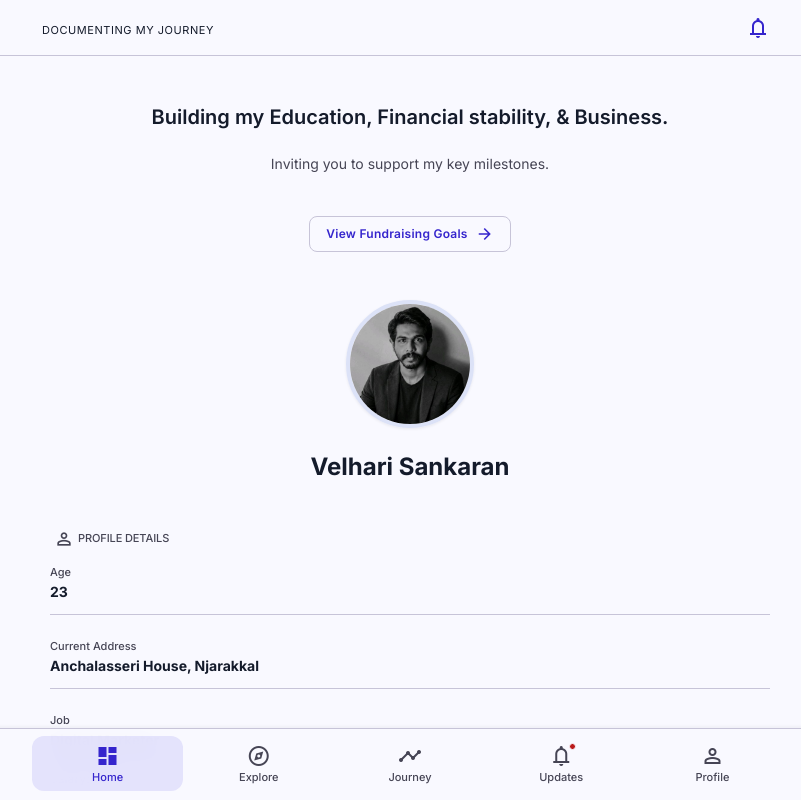
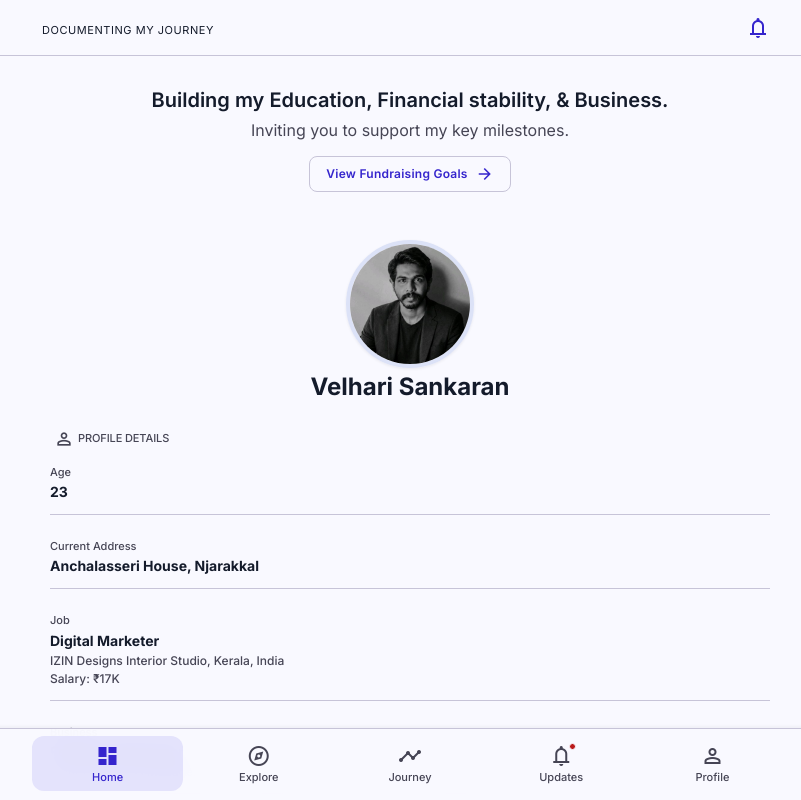
Before and after one commit to velharisankaran-ops/velharisankaran-ops.github.io, a React (Vite) app: page / in a window 1280 px wide. Shown: the top 800 px of the page, without its empty margins (230-1031 px from the left). Built offline with nearby package versions, Linux system fonts and the light colour scheme.

Commit message:
Fix hidden CSS margins causing massive gaps in hero

```diff
--- a/src/App.tsx
+++ b/src/App.tsx
@@ -76,23 +76,19 @@ function HomePage() {
       <main className="main-content">
         <div style={{ display: 'flex', flexDirection: 'column', gap: '12px' }}>
           <section className="profile-section section-anchor" id="profile" aria-labelledby="profile-title">
-            <div className="profile-copy" style={{ display: 'flex', flexDirection: 'column', gap: '8px' }}>
-              <h2 id="profile-title" style={{ fontSize: '20px', fontWeight: 600 }}>Building my Education, Financial stability, &amp; Business.</h2>
-              <div className="intro-copy intro-copy--top">
-                <p style={{ color: 'var(--on-surface-variant)' }}>Inviting you to support my key milestones.</p>
-              </div>
-              <div style={{ paddingTop: '8px' }}>
-                <button className="button button--secondary profile-cta" type="button" onClick={() => scrollToSection("fundraising")}>
-                  <span>View Fundraising Goals</span>
-                  <Icon name="arrow_forward" />
-                </button>
-              </div>
+            <div className="profile-copy" style={{ display: 'flex', flexDirection: 'column', gap: '8px', alignItems: 'center' }}>
+              <h2 id="profile-title" style={{ margin: 0, fontSize: '20px', fontWeight: 600 }}>Building my Education, Financial stability, &amp; Business.</h2>
+              <p style={{ margin: 0, color: 'var(--on-surface-variant)' }}>Inviting you to support my key milestones.</p>
+              <button className="button button--secondary profile-cta" style={{ marginTop: '8px' }} type="button" onClick={() => scrollToSection("fundraising")}>
+                <span>View Fundraising Goals</span>
+                <Icon name="arrow_forward" />
+              </button>
             </div>
             <div style={{ display: 'flex', flexDirection: 'column', alignItems: 'center', gap: '4px', marginTop: '32px' }}>
-              <div className="avatar-frame">
+              <div className="avatar-frame" style={{ margin: 0 }}>
                 <img src="/profile.jpg" alt="Velhari Sankaran" width="128" height="128" />
               </div>
-              <h1 style={{ fontSize: '24px', fontWeight: 'bold' }}>Velhari Sankaran</h1>
+              <h1 style={{ margin: 0, fontSize: '24px', fontWeight: 'bold' }}>Velhari Sankaran</h1>
             </div>
           </section>
 
```
